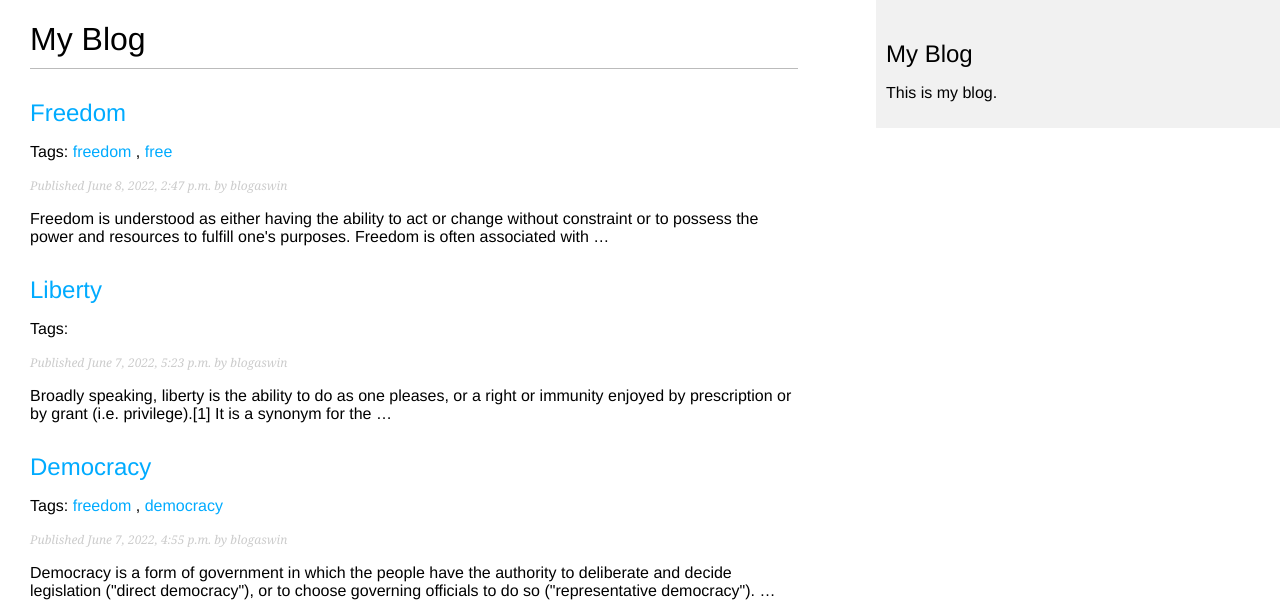
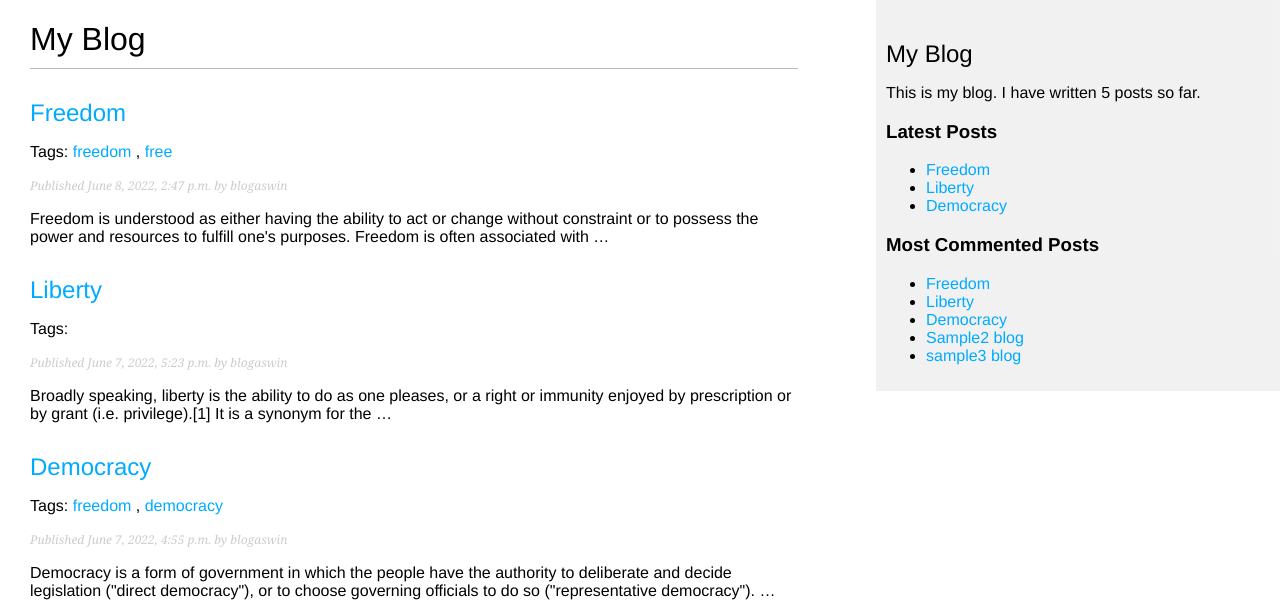
Before and after one commit to AswinRaaj23/django3byexample1, a Django app: page /blog/ in a window 1280 px wide. Shown: the top 605 px of the page. Run offline with Django 4.2, Linux system fonts and the light colour scheme; data comes from the database, SQL or seed files in the repository; both versions use the stored data as it was after the commit; parts of the project's set-up code (start-up, migrations or seed data) failed here and were passed over.

Commit message:
Create custom template tags

```diff
--- a/mysite/blog/templates/blog/base.html
+++ b/mysite/blog/templates/blog/base.html
@@ -1,3 +1,4 @@
+{% load blog_tags %}
 {% load static %}
 <!DOCTYPE html>
 <html>
@@ -14,7 +15,20 @@
 
         <div id="sidebar">
             <h2>My Blog</h2>
-            <p>This is my blog.</p>
+            <p>This is my blog. I have written {% total_posts %} posts so far.</p>
+
+            <h3>Latest Posts</h3>
+            {% show_latest_posts 3 %}
+
+            <h3>Most Commented Posts</h3>
+            {% get_most_commented_posts as most_commented_posts %}
+            <ul>
+                {% for post in most_commented_posts %}
+                    <li>
+                        <a href="{{ post.get_absolute_url }}"> {{ post.title }} </a>
+                    </li>
+                {% endfor %}
+            </ul>
         </div>
     </body>
 </html>
--- /dev/null
+++ b/mysite/blog/templates/blog/post/latest_posts.html
@@ -0,0 +1,7 @@
+<ul>
+    {% for post in latest_posts %}
+    <li>
+        <a href="{{ post.get_absolute_url }} "> {{ post.title }} </a>
+    </li>
+    {% endfor %}
+</ul>
--- /dev/null
+++ b/mysite/blog/templatetags/blog_tags.py
@@ -0,0 +1,19 @@
+from atexit import register
+from django import template
+from ..models import Post
+from django.db.models import Count
+
+register=template.Library()
+
+@register.simple_tag
+def total_posts():
+    return Post.published.count()
+
+@register.inclusion_tag('blog/post/latest_posts.html')
+def show_latest_posts(count=5):
+    latest_posts=Post.published.order_by('-publish')[:count]
+    return {'latest_posts':latest_posts}
+
+@register.simple_tag
+def get_most_commented_posts(count=5):
+    return Post.published.annotate(total_comments=Count('comments')).order_by('-total_comments')[:count]
```
Also changed, not shown: mysite/blog/templatetags/__init__.py (added), mysite/db.sqlite3.
